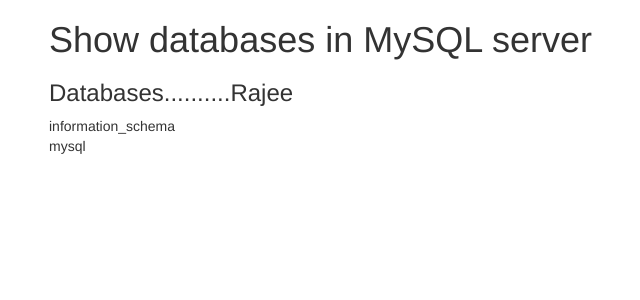
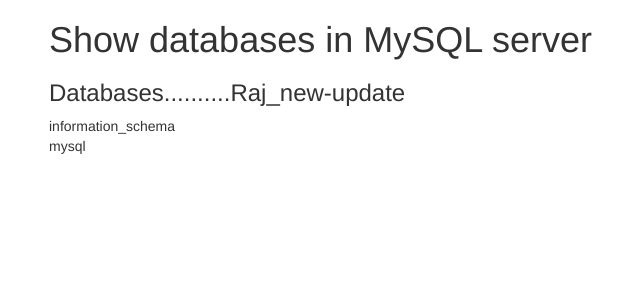
Before and after one commit to rgangaderan/nexon-application-CI, a PHP site: page / in a window 1280 px wide. Shown: the top 300 px of the page, without its empty margins (21-661 px from the left). Run offline with PHP 8.4, Linux system fonts and the light colour scheme.

Commit message:
added comment and update source code

```diff
--- a/nexon-marketing-CI/src/index.php
+++ b/nexon-marketing-CI/src/index.php
@@ -28,7 +28,7 @@ if ($conn->connect_error)
 if (!($result=mysqli_query($conn,'SHOW DATABASES')))
     printf("Error: %s\n", mysqli_error($conn));
 
-echo "<h3>Databases..........Rajee</h3>";
+echo "<h3>Databases..........Raj_new-update</h3>";
 
 while($row = mysqli_fetch_row( $result ))
     echo $row[0]."<br />";
```
Also changed, not shown: .github/workflows/ci-static-webapp.yml, .github/workflows/cicd-marekting.yml, 1 other file.
